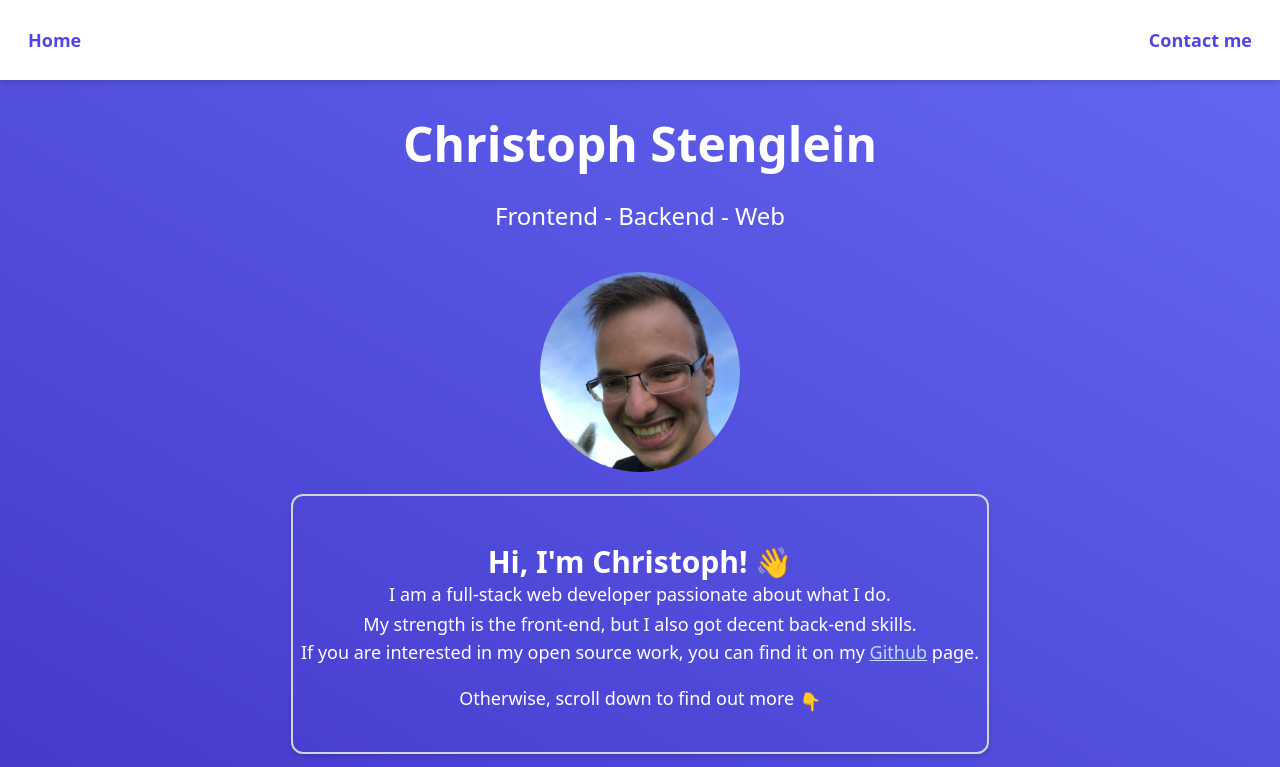
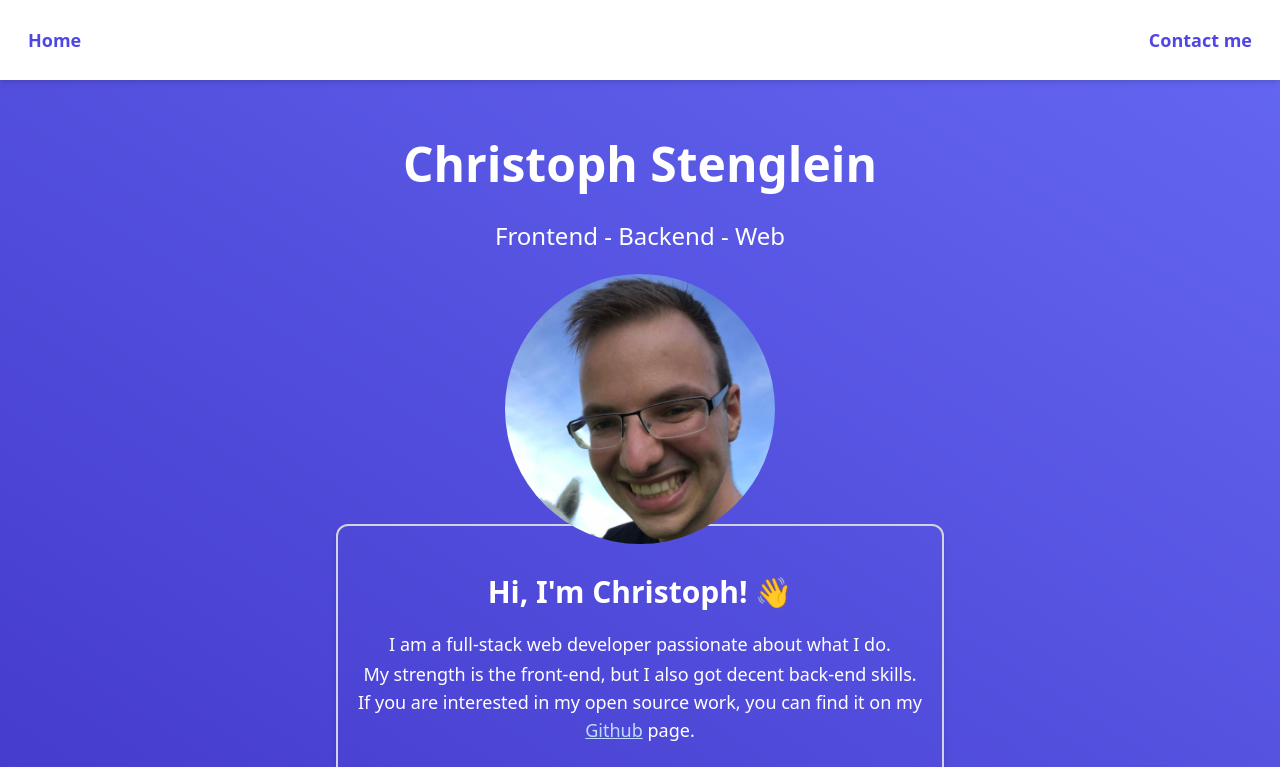
Before and after one commit to forsti0506/cstenglein.com, a Next.js app: page / in a window 1280 px wide. Shown: the top 767 px of the page. Built offline with nearby package versions, Linux system fonts and the light colour scheme.

Commit message:
fix spacing in desktop view

```diff
--- a/components/home-page/Hero.tsx
+++ b/components/home-page/Hero.tsx
@@ -6,18 +6,18 @@ const Hero: FC = () => {
   return (
     <section className='pt-10 content-container text-center flex justify-center text-white bg-gradient-to-tr from-indigo-700 to-indigo-500'>
       <div className='container'>
-        <div className='md:h-1/2 flex flex-col items-center'>
+        <div className='md:h-1/4 flex flex-col items-center justify-center'>
           <h1 className='text-5xl font-extrabold mb-8'>Christoph Stenglein</h1>
           <h2 className='text-2xl mb-10'>Frontend - Backend - Web</h2>
-          <div className='pb-10'>
-            <Image
-              src='/images/me_small.jpg'
-              alt='An Image showing Christoph'
-              width={200}
-              height={200}
-              className='rounded-full'
-            />
-          </div>
+        </div>
+        <div className='pb-10 md:p-0 md:h-1/4 md:flex md:justify-center md:items-center'>
+          <Image
+            src='/images/me_small.jpg'
+            alt='An Image showing Christoph'
+            width={270}
+            height={270}
+            className='rounded-full'
+          />
         </div>
         <Intro />
       </div>
--- a/components/home-page/Intro.tsx
+++ b/components/home-page/Intro.tsx
@@ -2,9 +2,9 @@ import { FC } from 'react';
 
 const Intro: FC = () => {
   return (
-    <section className='flex justify-center px-4 md:h-1/2 items-center hxl:w-1/2 mx-auto pb-10'>
+    <section className='flex justify-center px-4 md:h-1/2 items-center xl:w-1/2 mx-auto pb-10'>
       <div className='flex justify-center flex-col px-2 border-2 border-gray-300 pt-12 pb-10 shadow-md rounded-xl'>
-        <h2 className='text-3xl font-extrabold'>
+        <h2 className='text-3xl font-extrabold pb-5'>
           Hi, I{"'"}m Christoph!{' '}
           <div id='waving' className='inline-block'>
             👋
```
